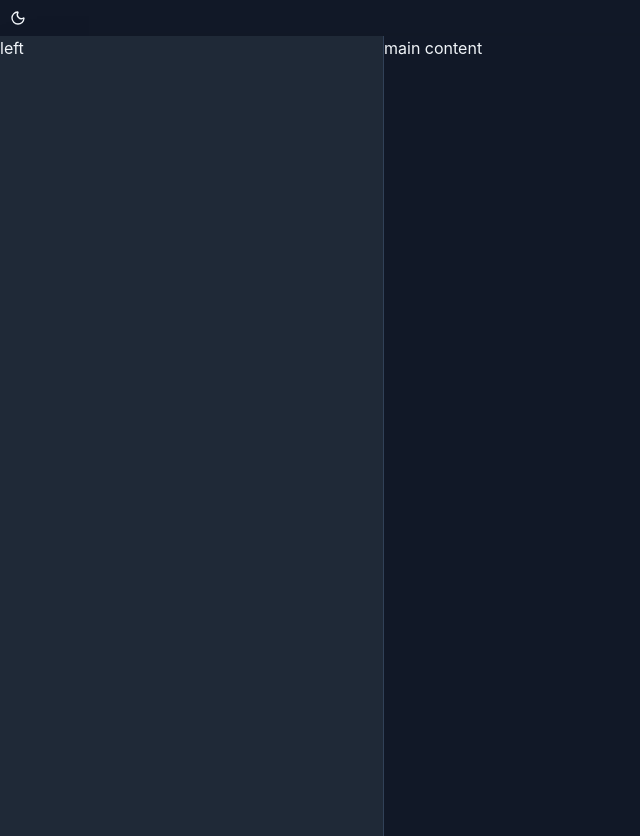
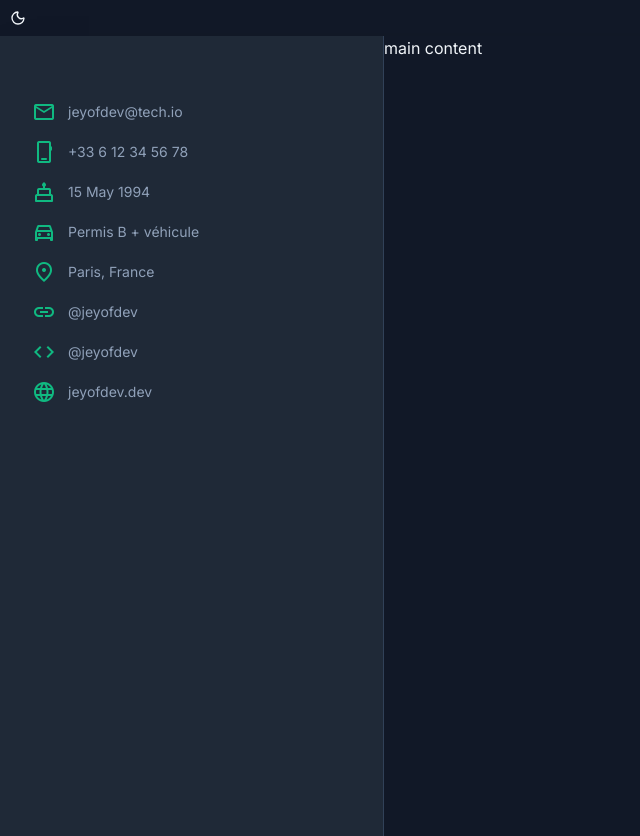
Before and after one commit to jeyofdev/my-interactive-cv, a Next.js app: page /cv in a window 1280 px wide. Shown: the whole page, without its empty margins (0-640 px from the left). Built offline with nearby package versions, Linux system fonts and the light colour scheme.

Commit message:
feat: add infos datas

```diff
--- a/app/(resume)/cv/page.tsx
+++ b/app/(resume)/cv/page.tsx
@@ -1,8 +1,43 @@
+import { ProfileItem } from "@/components/items/profile-item";
+import { resumeData } from "@/data/resume-data";
+
 const ResumePage = () => {
+	const formatVehiculeLabel = () => {
+		const output = "";
+
+		if (resumeData.vehicle.carLicense && !resumeData.vehicle.vehicule) return "Permis B";
+		else if (resumeData.vehicle.carLicense && resumeData.vehicle.vehicule) return "Permis B + véhicule";
+
+		return output;
+	};
+
 	return (
 		<>
 			<aside className="flex flex-col w-full lg:w-80 xl:w-96 lg:h-screen bg-surface-muted border-r border-border overflow-y-auto">
-				<h1>left</h1>
+				<div className="p-8 flex flex-col items-center text-center">
+					<div className="mt-8 w-full space-y-4">
+						<ProfileItem icon="mail" label={resumeData.email} />
+						<ProfileItem icon="phone_iphone" label={resumeData.phone} />
+						<ProfileItem icon="cake" label={resumeData.birthDate} />
+						<ProfileItem icon="directions_car" label={formatVehiculeLabel()} />
+						<ProfileItem icon="location_on" label={resumeData.location} />
+						<ProfileItem
+							icon="link"
+							label={resumeData.social.linkedin.label}
+							hasLink
+							href={resumeData.social.linkedin.url}
+							isSocial
+						/>
+						<ProfileItem
+							icon="code"
+							label={resumeData.social.github.label}
+							hasLink
+							href={resumeData.social.github.url}
+							isSocial
+						/>
+						<ProfileItem icon="language" label={resumeData.website.label} hasLink href={resumeData.website.url} />
+					</div>
+				</div>
 			</aside>
 
 			<main className="flex-1 flex flex-col bg-destructive">
--- a/app/globals.css
+++ b/app/globals.css
@@ -9,8 +9,10 @@
 	--color-surface: var(--surface);
 	--color-surface-muted: var(--surface-muted);
 	--color-destructive: var(--destructive);
+	--color-primary: var(--primary);
 
 	--color-foreground: var(--foreground);
+	--color-surface-muted-foreground: var(--surface-muted-foreground);
 
 	--color-border: var(--border);
 
@@ -23,8 +25,10 @@
 	--surface: theme(--color-white);
 	--surface-muted: theme(--color-slate-50);
 	--destructive: theme(--color-white);
+	--primary: #10b981;
 
 	--foreground: theme(--color-slate-800);
+	--surface-muted-foreground: theme(--color-slate-600);
 
 	--border: theme(--color-slate-200);
 }
@@ -34,8 +38,10 @@
 	--surface: theme(--color-slate-900);
 	--surface-muted: oklch(27.808% 0.02963 256.871);
 	--destructive: oklch(21.009% 0.03179 264.678);
+	--primary: #10b981;
 
 	--foreground: theme(--color-slate-100);
+	--surface-muted-foreground: theme(--color-slate-400);
 
 	--border: theme(--color-slate-700);
 }
--- a/app/layout.tsx
+++ b/app/layout.tsx
@@ -26,6 +26,16 @@ const RootLayout = ({
 }>) => {
 	return (
 		<html lang="en" suppressHydrationWarning>
+			<head>
+				<link
+					href="https://fonts.googleapis.com/css2?family=Material+Symbols+Outlined:wght,FILL@100..700,0..1&display=swap"
+					rel="stylesheet"
+				/>
+				<link
+					href="https://fonts.googleapis.com/css2?family=Inter:wght@300;400;500;600;700;800;900&display=swap"
+					rel="stylesheet"
+				/>
+			</head>
 			<body className={`${geistSans.variable} ${geistMono.variable} antialiased`}>
 				<ThemeProvider attribute="class" defaultTheme="dark" enableSystem disableTransitionOnChange>
 					<ToggleTheme />
--- /dev/null
+++ b/components/items/profile-item.tsx
@@ -0,0 +1,27 @@
+import { FC } from "react";
+import { Icon } from "../ui/icons/icon";
+import Link from "next/link";
+
+type ProfileItem = {
+	icon: string;
+	label: string;
+	hasLink?: boolean;
+	href?: string;
+	isSocial?: boolean;
+};
+
+export const ProfileItem: FC<ProfileItem> = ({ icon, label, hasLink, href, isSocial }) => {
+	return (
+		<div className="flex items-center gap-3 text-sm text-surface-muted-foreground hover:text-primary group cursor-pointer transition-colors">
+			<Icon icon={icon} color="text-primary" size="1.5rem" className="group-hover:scale-110 transition-transform" />
+
+			{hasLink && href ? (
+				<a href={href} target="_blank">
+					{`${isSocial ? "@" : ""}${label}`}
+				</a>
+			) : (
+				<span>{label}</span>
+			)}
+		</div>
+	);
+};
--- /dev/null
+++ b/components/ui/icons/icon.tsx
@@ -0,0 +1,26 @@
+import { FC } from "react";
+
+type IconProps = {
+	icon: string;
+	size: string;
+	color?: string;
+	animate?: string;
+	fill?: boolean;
+	className?: string;
+};
+
+export const Icon: FC<IconProps> = ({ icon, size = "20px", color, fill, className = "" }) => {
+	return (
+		<span
+			className={`material-symbols-outlined ${size} ${color} ${className}`}
+			style={{
+				fontSize: size,
+				fontVariationSettings: `'FILL' ${fill ? 1 : 0}`,
+			}}
+		>
+			{icon}
+		</span>
+	);
+};
+
+<span className="material-symbols-outlined text-primary group-hover:scale-110 transition-transform">mail</span>;
--- /dev/null
+++ b/data/resume-data.ts
@@ -0,0 +1,88 @@
+type ResumeData = {
+	name: string;
+	title: string;
+	summary: string;
+	email: string;
+	phone: string;
+	location: string;
+	birthDate: string;
+	vehicle: Vehicule;
+	website: Link;
+	social: {
+		linkedin: Link;
+		github: Link;
+	};
+	skills: Skill[];
+	languages: { name: string; level: string }[];
+	hobbies: { name: string; detail?: string; duration?: string }[];
+};
+
+type Vehicule = {
+	carLicense: boolean;
+	vehicule: boolean;
+};
+
+type Skill = {
+	category: string;
+	items: string[];
+};
+
+type Link = {
+	label: string;
+	url: string;
+};
+
+export const resumeData: ResumeData = {
+	name: "jeyofdev",
+	title: "Fullstack Developer",
+	summary:
+		"Lorem ipsum dolor sit amet, consectetur adipiscing elit. Morbi sem quam, dictum sed condimentum quis, condimentum sit amet tortor. Maecenas blandit tellus ex. Maecenas orci nibh, suscipit et pellentesque a, sodales quis ante. Ut at lacus hendrerit, aliquam dui cursus, euismod erat. Aliquam ac ipsum finibus, suscipit lacus vel, luctus lorem. Sed ipsum nibh, aliquet consequat dignissim eget, efficitur vitae est. Praesent interdum quam arcu, eu faucibus libero hendrerit et. Aliquam viverra semper lacus et pretium. Nam at molestie quam, eget imperdiet magna. Nunc non nibh in augue tristique molestie eu at erat. Vivamus erat arcu, bibendum id facilisis at, semper ultrices lacus.",
+	email: "jeyofdev@tech.io",
+	phone: "+33 6 12 34 56 78",
+	location: "Paris, France",
+	birthDate: "15 May 1994",
+	vehicle: {
+		carLicense: true,
+		vehicule: true,
+	},
+	website: {
+		label: "jeyofdev.dev",
+		url: "http://jeyofdev.dev",
+	},
+	social: {
+		linkedin: {
+			label: "jeyofdev",
+			url: "linkedin.com/in/jeyofdev",
+		},
+		github: {
+			label: "jeyofdev",
+			url: "github.com/jeyofdev",
+		},
+	},
+
+	skills: [
+		{
+			category: "Frontend",
+			items: ["React.js", "TypeScript", "Tailwind CSS", "Next.js"],
+		},
+		{
+			category: "Backend",
+			items: ["Node.js", "PostgreSQL", "Redis", "GraphQL"],
+		},
+		{
+			category: "Tools",
+			items: ["Docker", "AWS", "GitLab CI"],
+		},
+	],
+	languages: [
+		{ name: "Français", level: "Maternel" },
+		{ name: "Anglais", level: "Professionnel" },
+		{ name: "Espagnol", level: "Intermédiaire" },
+	],
+	hobbies: [
+		{ name: "Photographie", detail: "Photo de rue", duration: "5 ans" },
+		{ name: "Randonnée", detail: "Sentiers de montagne" },
+		{ name: "Open Source" },
+		{ name: "Guitare", duration: "3 ans" },
+	],
+};
```
